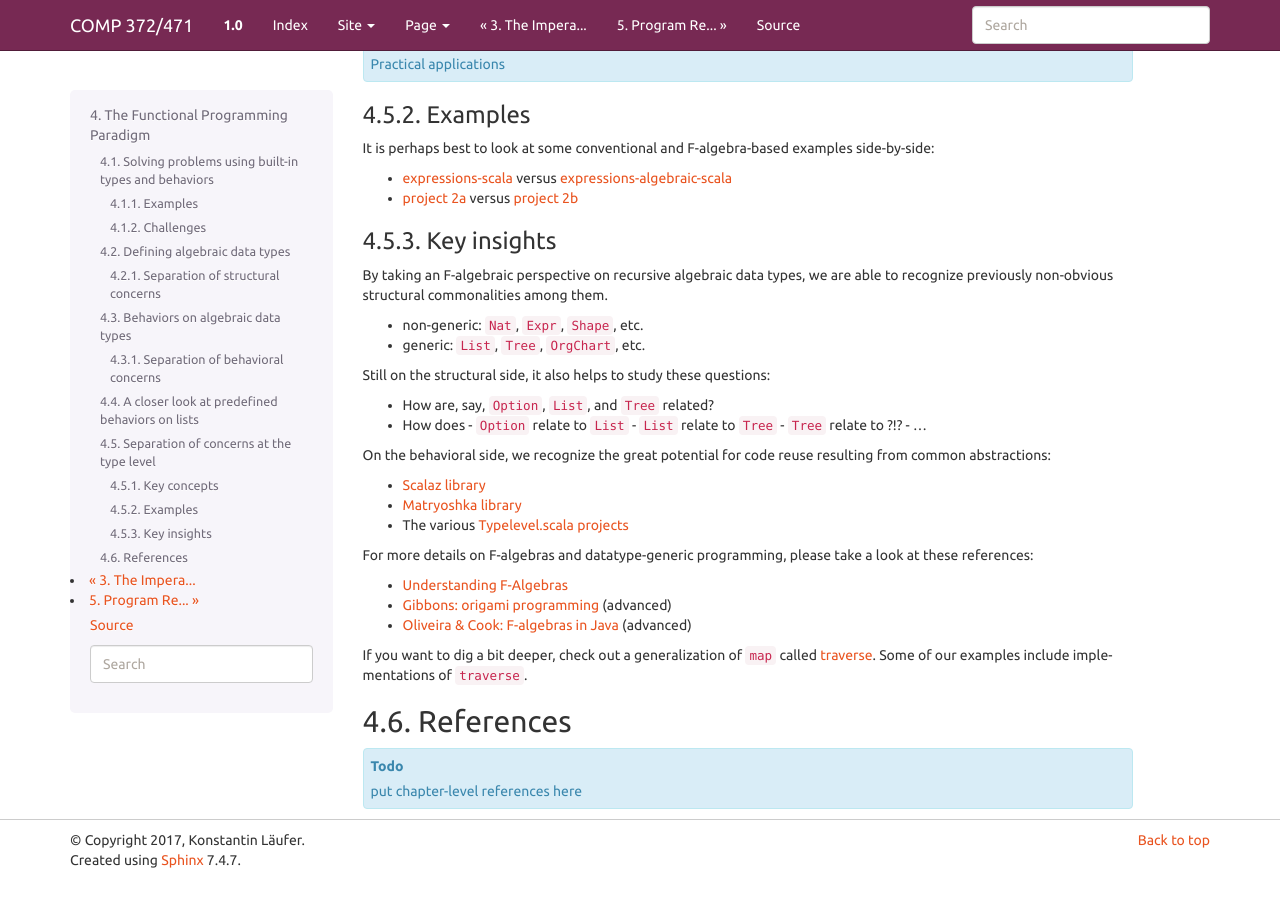
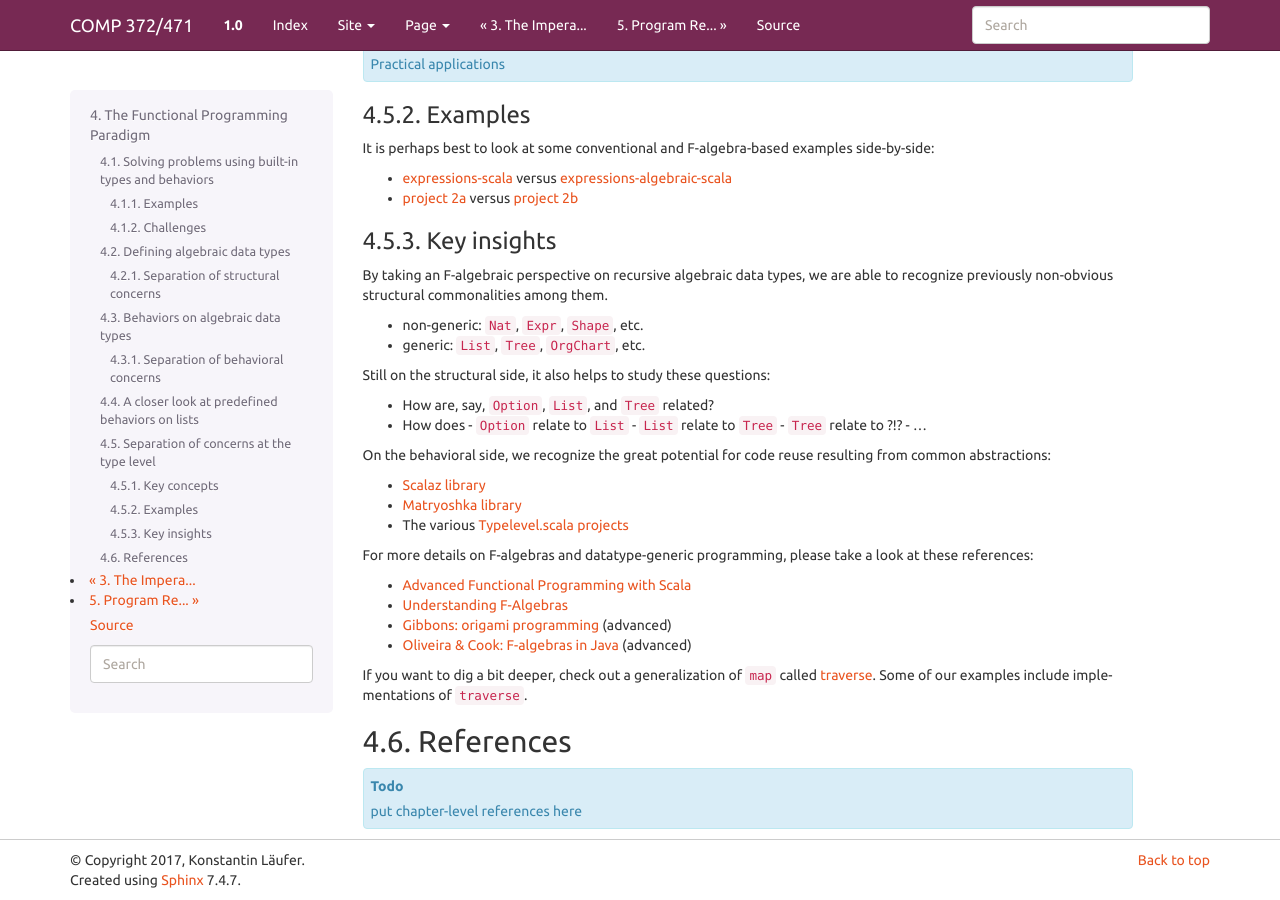
Before and after one commit to lucproglangcourse/lucproglangcourse.github.io, a Sphinx documentation site: the page built from source/functionalprogramming.rst, in a window 1280 px wide and 900 px high, scrolled down 4623 px. Built offline with Sphinx 7.4.7, drawn with Linux system fonts in a browser that asks for light colours.

Commit message:
added reference
Signed-off-by: Konstantin Läufer <klaeufer@gmail.com>

```diff
--- a/source/functionalprogramming.rst
+++ b/source/functionalprogramming.rst
@@ -295,6 +295,7 @@ On the behavioral side, we recognize the great potential for code reuse resultin
 
 For more details on F-algebras and datatype-generic programming, please take a look at these references:
 
+- `Advanced Functional Programming with Scala <https://gist.github.com/jdegoes/97459c0045f373f4eaf126998d8f65dc>`_
 - `Understanding F-Algebras <https://www.fpcomplete.com/user/bartosz/understanding-algebras>`_
 - `Gibbons: origami programming <https://www.cs.ox.ac.uk/jeremy.gibbons/publications/origami.pdf>`_ (advanced)
 - `Oliveira & Cook: F-algebras in Java <http://www.cs.utexas.edu/~wcook/Drafts/2012/ecoop2012.pdf>`_ (advanced)
```
